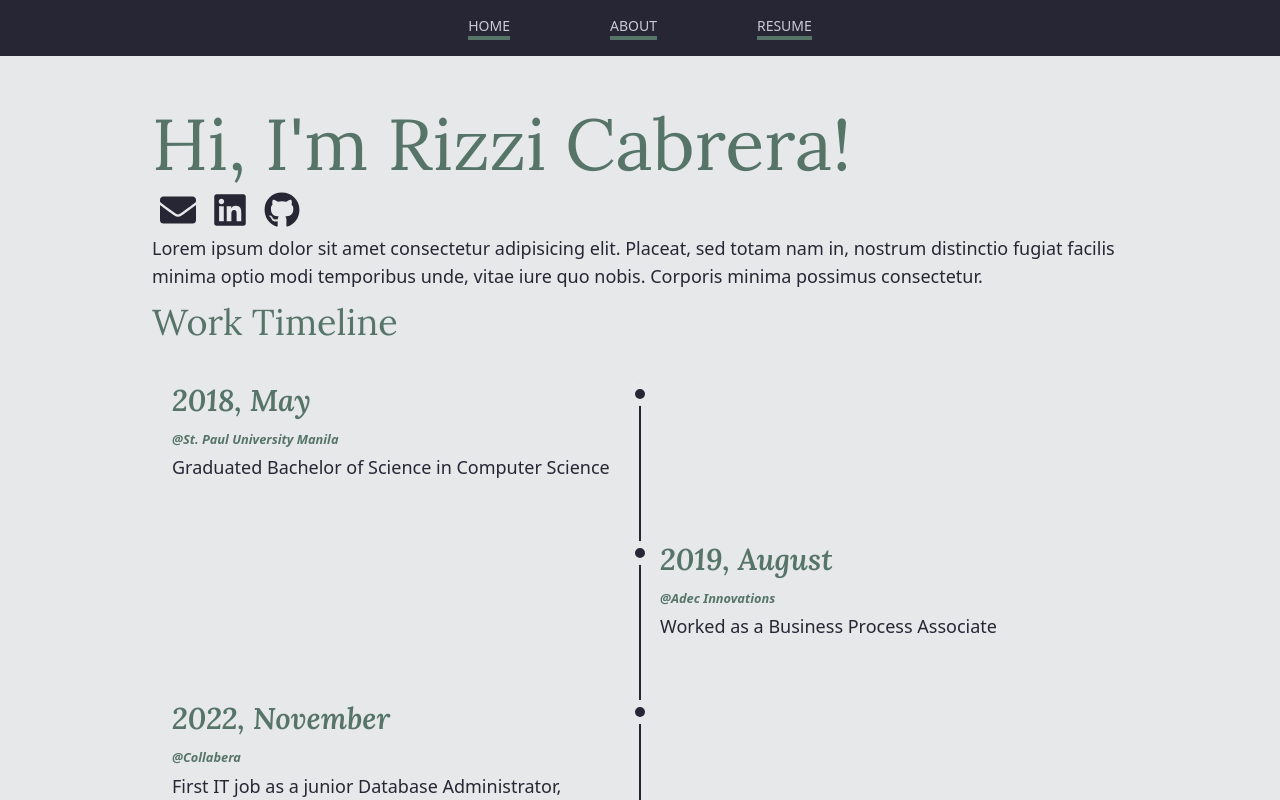
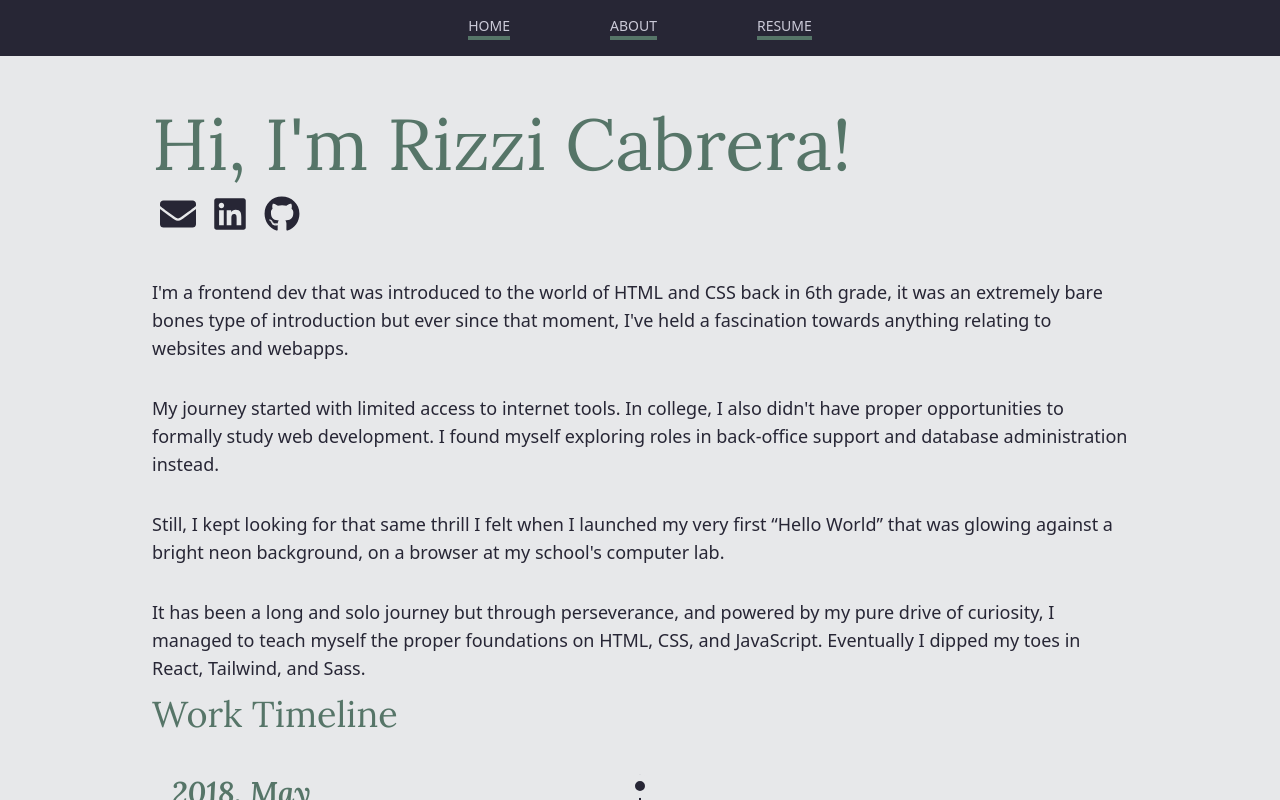
Before and after one commit to zeeneecodes/portfolio, a React (Vite) app: page /about in a window 1280 px wide. Shown: the top 800 px of the page. Built offline with nearby package versions, Linux system fonts and the light colour scheme.

Commit message:
add content for Hero and About

```diff
--- a/src/features/personal/Bio.jsx
+++ b/src/features/personal/Bio.jsx
@@ -7,9 +7,9 @@ function Bio() {
   return (
     <div className="flex flex-col justify-center items-center pt-10">
       <div className="max-w-5xl px-6 gap-20 items-stretch">
-        <section>
+        <section className="mb-10">
           <h1>Hi, I'm Rizzi Cabrera!</h1>
-          <div>
+          <div className="mt-3">
             <Icon type="regular" icon={<FaEnvelope />} title="Email" />
             <Icon type="regular" icon={<FaLinkedin />} title="LinkedIn" />
             <Icon type="regular" icon={<FaGithub />} title="Github" />
@@ -18,10 +18,27 @@ function Bio() {
         <section>
           <Content>
             <p>
-              Lorem ipsum dolor sit amet consectetur adipisicing elit. Placeat,
-              sed totam nam in, nostrum distinctio fugiat facilis minima optio
-              modi temporibus unde, vitae iure quo nobis. Corporis minima
-              possimus consectetur.
+              I'm a frontend dev that was introduced to the world of HTML and
+              CSS back in 6th grade, it was an extremely bare bones type of
+              introduction but ever since that moment, I've held a fascination
+              towards anything relating to websites and webapps.
+            </p>
+            <p>
+              My journey started with limited access to internet tools. In
+              college, I also didn't have proper opportunities to formally study
+              web development. I found myself exploring roles in back-office
+              support and database administration instead.
+            </p>
+            <p>
+              Still, I kept looking for that same thrill I felt when I launched
+              my very first “Hello World” that was glowing against a bright neon
+              background, on a browser at my school's computer lab.
+            </p>
+            <p>
+              It has been a long and solo journey but through perseverance, and
+              powered by my pure drive of curiosity, I managed to teach myself
+              the proper foundations on HTML, CSS, and JavaScript. Eventually I
+              dipped my toes in React, Tailwind, and Sass.
             </p>
           </Content>
         </section>
--- a/src/features/personal/Hero.jsx
+++ b/src/features/personal/Hero.jsx
@@ -3,10 +3,15 @@ import Icon from "../../ui/Icon";
 
 function Hero() {
   return (
-    <header className="bg-[url(header.jpg)] md:bg-[url(header-md.jpg)] lg:bg-[url(header-lg.jpg)] bg-bottom-right bg-contain bg-no-repeat lg:bg-cover lg:bg-center h-dvh flex items-center md:pl-[10%] max-md:justify-center">
-      <div>
+    <header className="bg-[url(header.jpg)] md:bg-[url(header-md.jpg)] lg:bg-[url(header-lg.jpg)] bg-bottom-right bg-contain bg-no-repeat lg:bg-cover lg:bg-center h-dvh flex items-start lg:items-center md:pl-[10%] max-md:justify-center">
+      <div className="mt-60 md:mt-30 lg:mt-0 mx-5">
         <h1 className="text-5xl md:text-7xl lg:text-8xl">Hi, I'm Rizzi!</h1>
-        <p className="mb-3">Some text and personal intro</p>
+        <p>
+          Endless curiosity and learning is what drives me. I love single player
+          games and reading books.
+        </p>
+        <p>📖 Currently reading: The Stormlight Archive</p>
+        <div className="mt-5">
           <Icon
             type="regular"
             icon={<FaEnvelope />}
@@ -26,6 +31,7 @@ function Hero() {
             link="https://github.com/zeeneecodes"
           />
         </div>
+      </div>
     </header>
   );
 }
```
Lines whose indentation alone changed are shown as unchanged.
